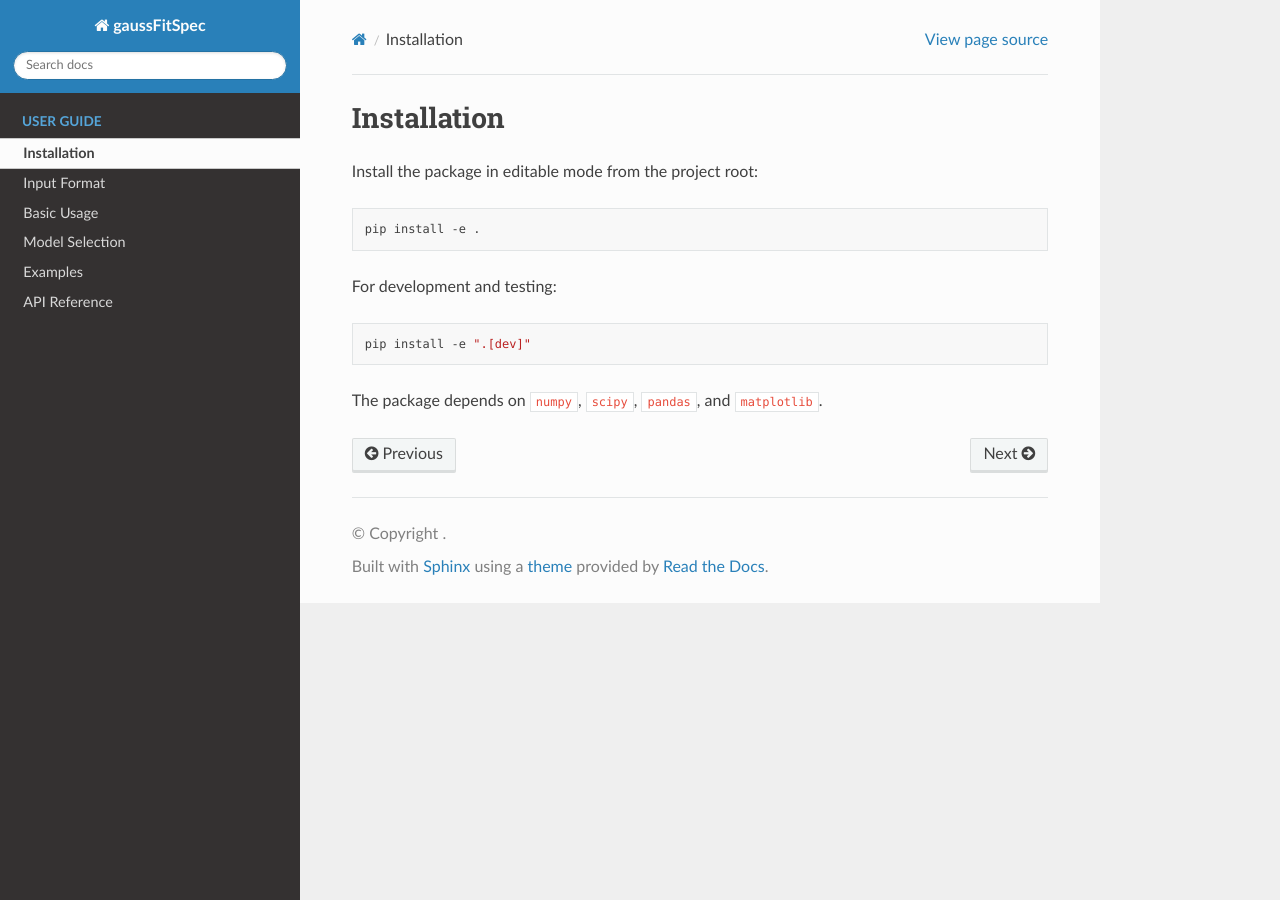
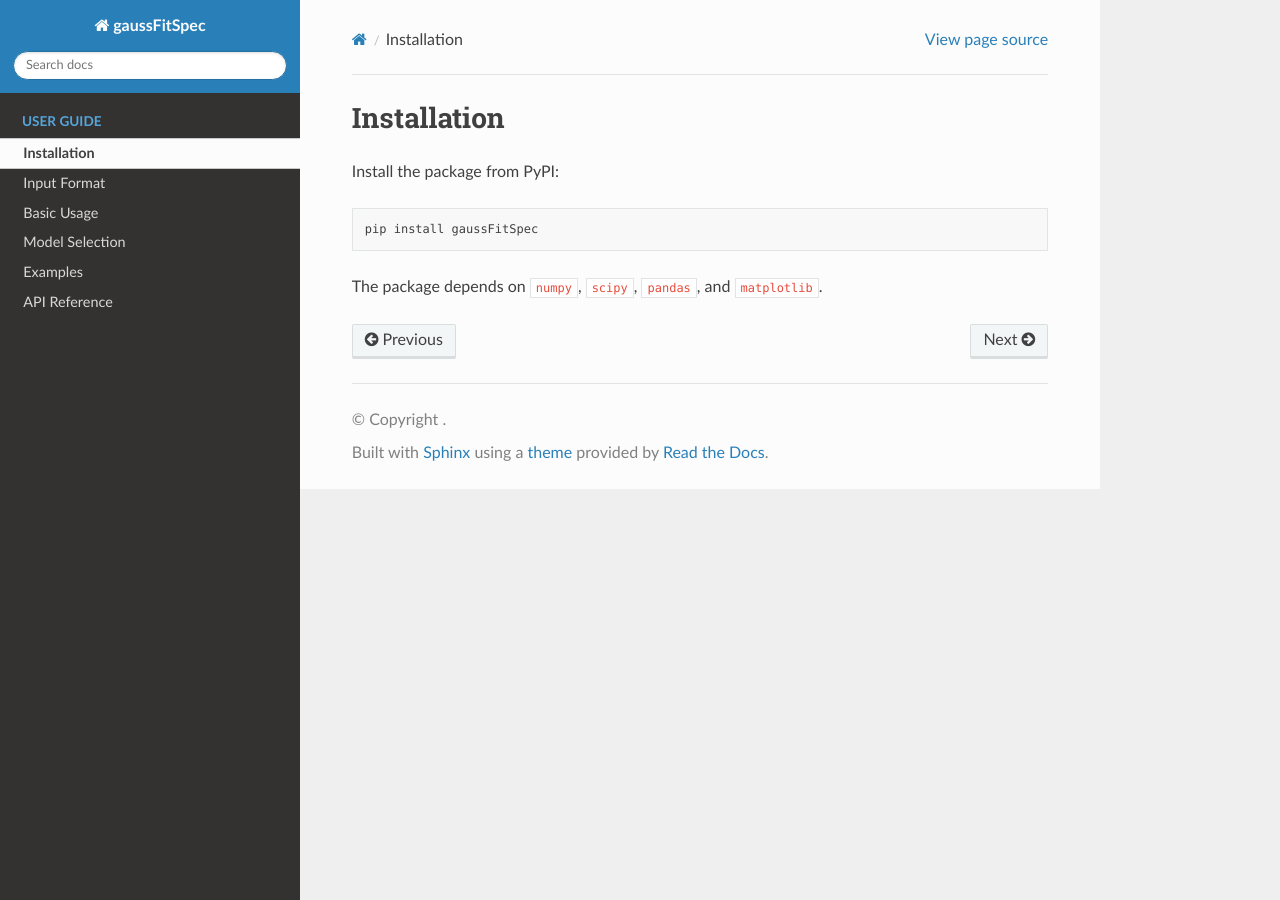
Before and after one commit to retarchen/GaussianFitSpectra, a Sphinx documentation site: the page built from docs/installation.rst, in a window 1280 px wide. Built offline with Sphinx 7.4.7 and the Read the Docs theme 3.1.0, drawn with Linux system fonts in a browser that asks for light colours.

Commit message:
Simplify installation docs

```diff
--- a/docs/installation.rst
+++ b/docs/installation.rst
@@ -1,16 +1,10 @@
 Installation
 ============
 
-Install the package in editable mode from the project root:
+Install the package from PyPI:
 
 .. code-block:: bash
 
-   pip install -e .
-
-For development and testing:
-
-.. code-block:: bash
-
-   pip install -e ".[dev]"
+   pip install gaussFitSpec
 
 The package depends on ``numpy``, ``scipy``, ``pandas``, and ``matplotlib``.
```
